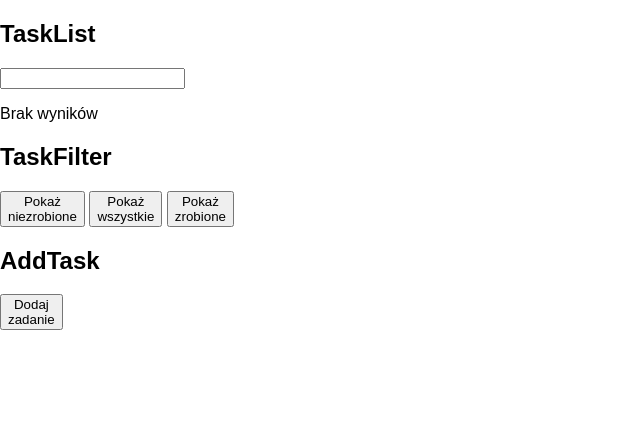
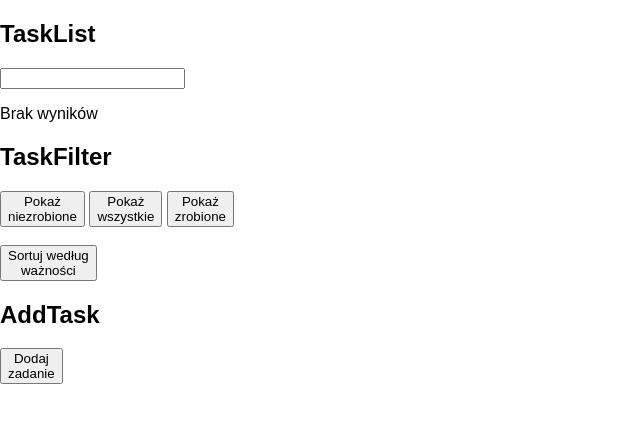
Before and after one commit to jarek-figura/gentlemen-app, a React (Create React App) app: page / in a window 1280 px wide. Shown: the top 422 px of the page, without its empty margins (0-640 px from the left). Built offline with nearby package versions, Linux system fonts and the light colour scheme.

Commit message:
Initial commit

```diff
--- a/src/App.js
+++ b/src/App.js
@@ -139,6 +139,12 @@ class App extends Component {
             <span>&nbsp;</span>
             <button onClick={() => this.setState({showOnlyDoneEnabled: true})}>Pokaż<br/>zrobione</button>
 
+            {/*button - task sort by priority */}
+            <br/>
+            <br/>
+
+            <button>Sortuj według <br /> ważności</button>
+
             {/* button - bottom right */}
             <h2>AddTask</h2>
             <button onClick={this.toggleShowAddTaskPopup}>Dodaj<br/>zadanie</button>
```
Also changed, not shown: src/components/TaskSort/TaskSort.js (added, +13 -0 lines).
